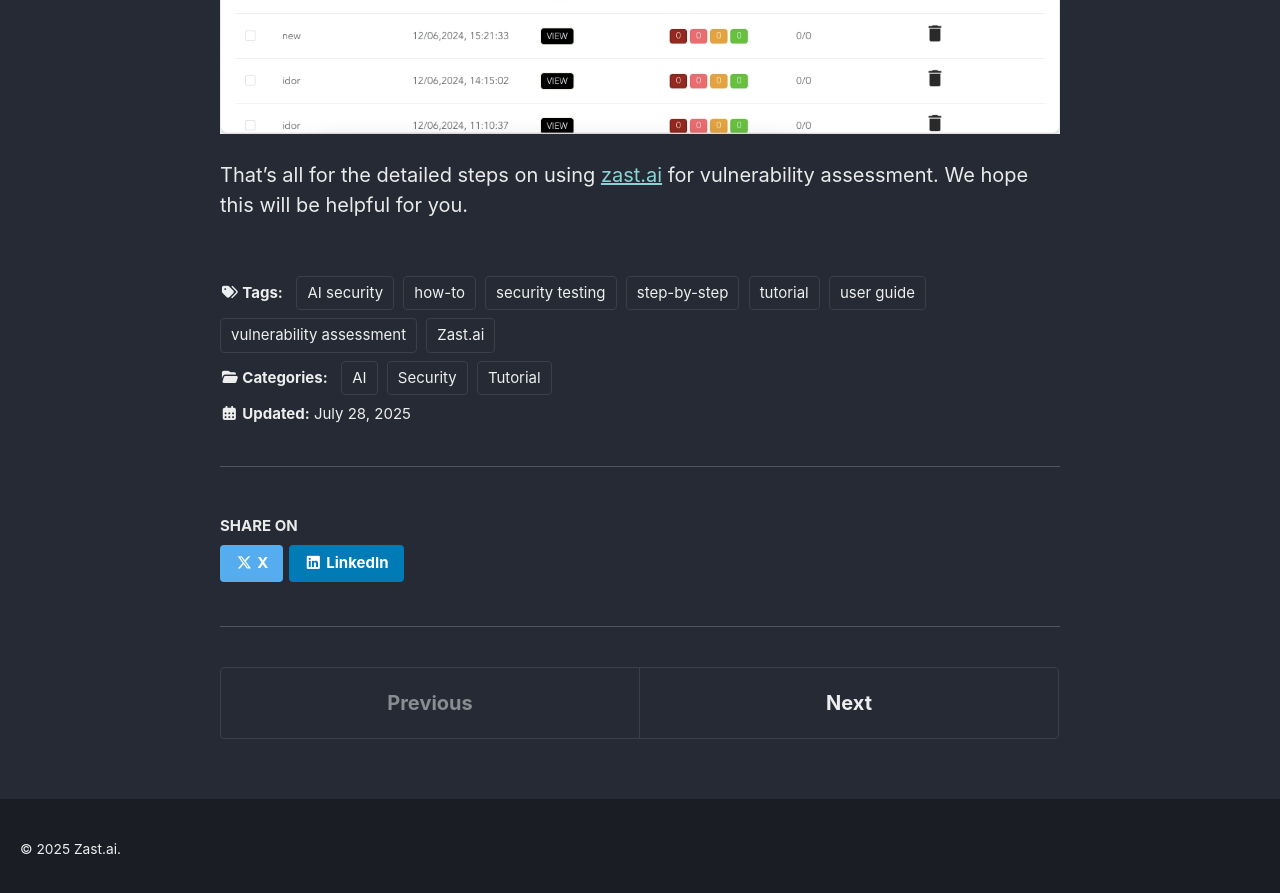
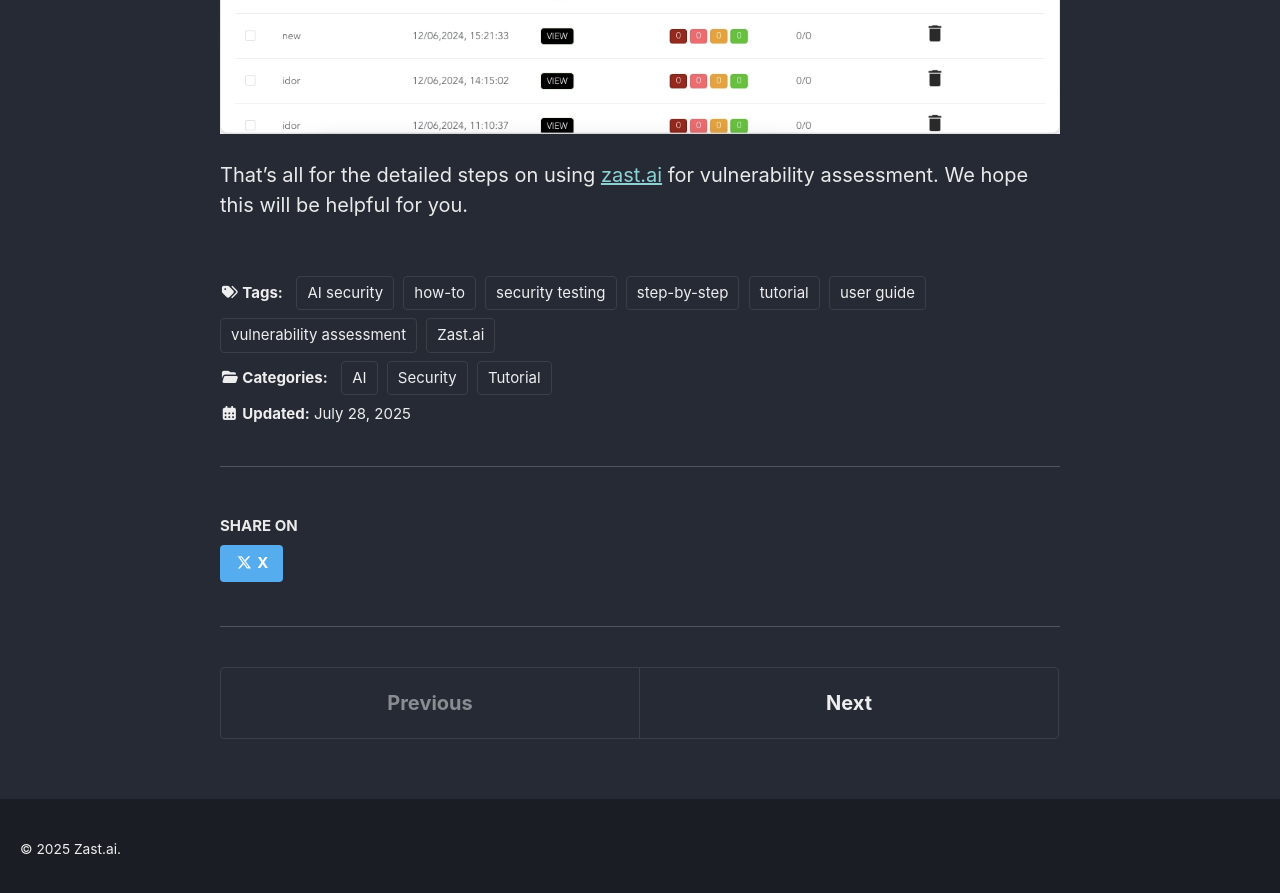
Before and after one commit to zast-ai/blog, a Jekyll site: the page built from _posts/2025-07-29-How-to-Use-Zast.ai.md, in a window 1280 px wide and 900 px high, scrolled down 9215 px. Shown: the top 893 px of the window. Built offline with Jekyll 4.4.1, drawn with Linux system fonts in a browser that asks for light colours; cached includes are drawn as plain includes.

Commit message:
feat: update socail share

```diff
--- a/_includes/social-share.html
+++ b/_includes/social-share.html
@@ -10,13 +10,4 @@
     title="{{ site.data.ui-text[site.locale].share_on_label | default: 'Share on' }} X"
     ><i class="fab fa-fw fa-x-twitter" aria-hidden="true"></i><span> X</span></a
   >
-
-  <a
-    href="https://www.linkedin.com/shareArticle?url={{ page.url | absolute_url | url_encode }}&title={{ page.title | url_encode }}{% if page.excerpt %}&summary={{ page.excerpt | strip_html | truncate: 300 | url_encode }}{% endif %}"
-    class="btn btn--linkedin"
-    onclick="window.open(this.href, 'window', 'left=20,top=20,width=500,height=500,toolbar=1,resizable=0'); return false;"
-    title="{{ site.data.ui-text[site.locale].share_on_label | default: 'Share on' }} LinkedIn"
-    ><i class="fab fa-fw fa-linkedin" aria-hidden="true"></i
-    ><span> LinkedIn</span></a
-  >
 </section>
```
